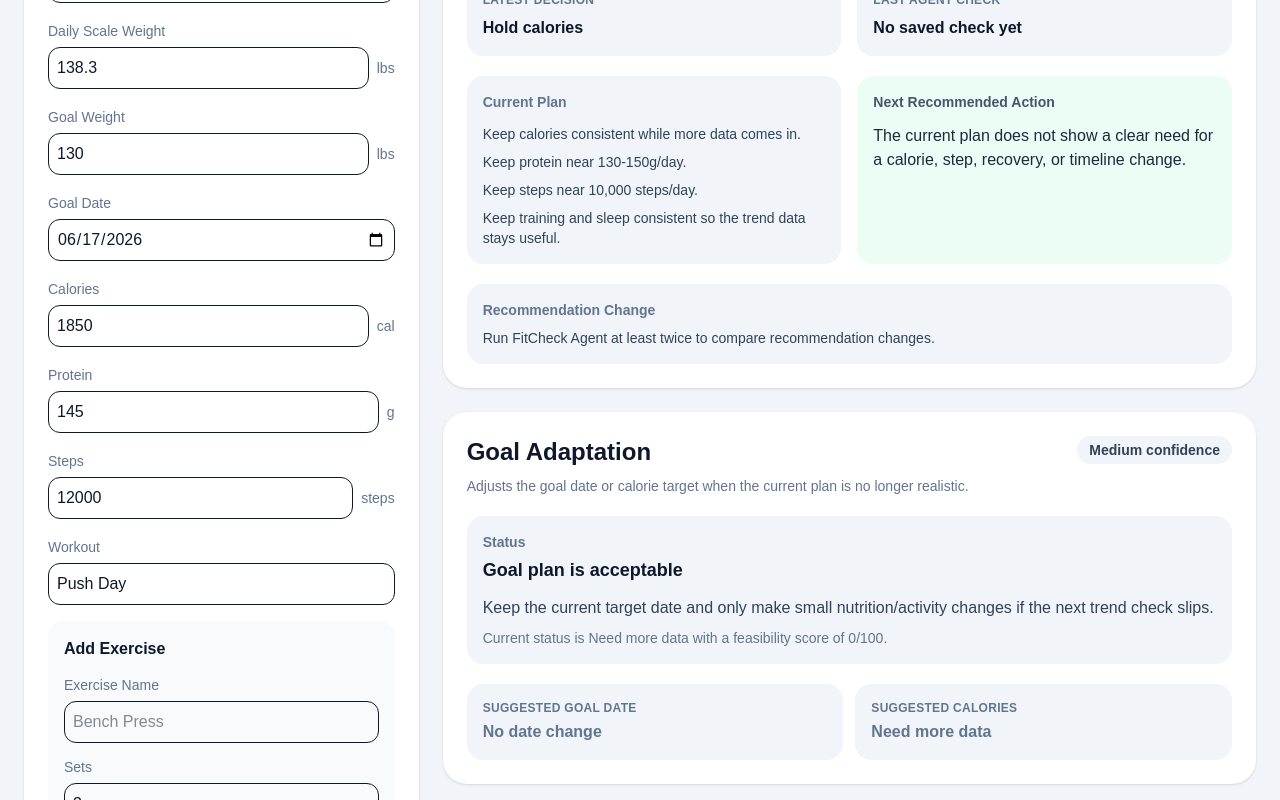
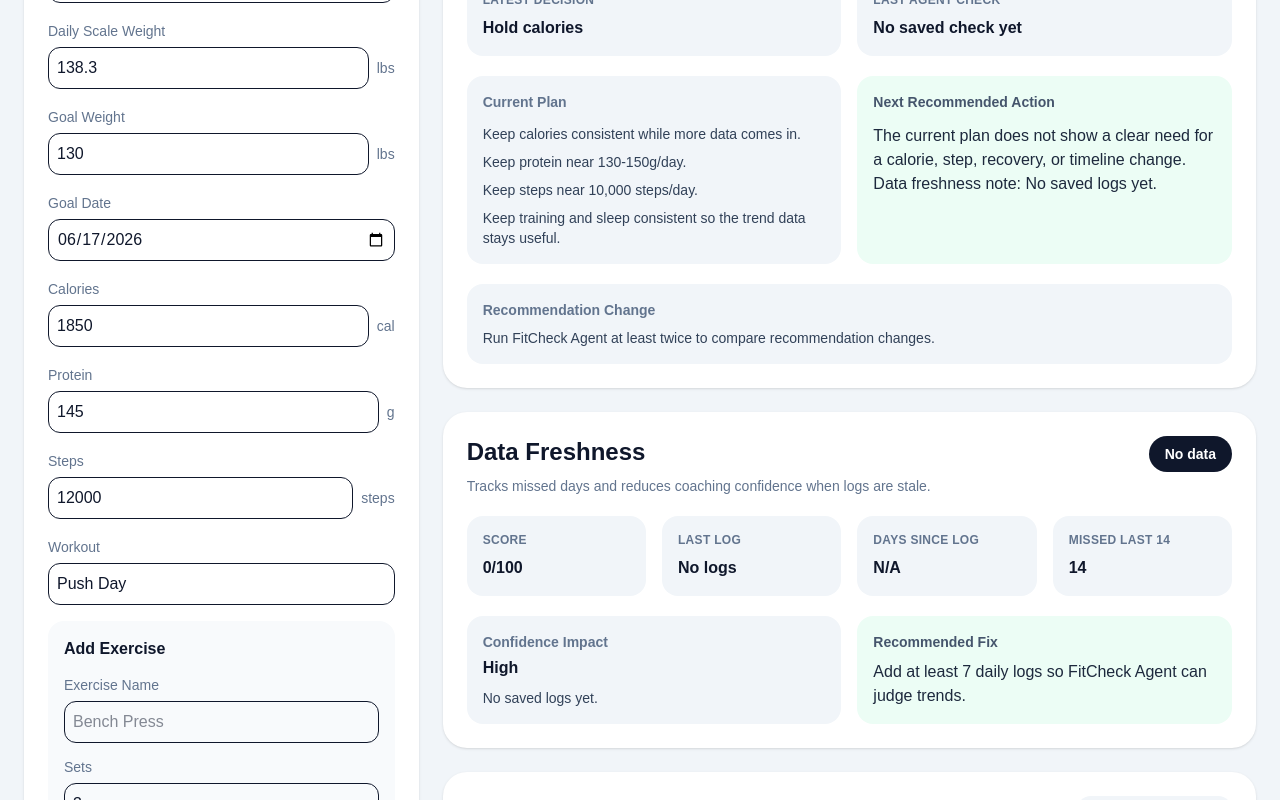
Before and after one commit to ayushs36/fitcheck-ai, a Next.js app: page / in a window 1280 px wide. Shown: the part 440-1240 px from the top of the page. Built offline with nearby package versions, Linux system fonts and the light colour scheme.

Commit message:
Add data freshness tracking

```diff
--- a/app/page.tsx
+++ b/app/page.tsx
@@ -33,6 +33,10 @@
   getWeeklyPlan,
 } from "@/lib/advancedInsights";
 import { createDemoAgentHistory, createDemoLogs } from "@/lib/demoData";
+import {
+  adjustDecisionForFreshness,
+  getDataFreshness,
+} from "@/lib/dataFreshness";
 
 import { Stat } from "@/components/Stat";
 
@@ -65,6 +69,8 @@
 import { NutritionTargetsCard } from "@/components/NutritionTargetsCard";
 
 import { RecoveryRiskCard } from "@/components/RecoveryRiskCard";
+
+import { DataFreshnessCard } from "@/components/DataFreshnessCard";
 
 const STORAGE_KEY = "fitcheck-logs-v1";
 const SETTINGS_KEY = "fitcheck-settings-v1";
@@ -702,7 +708,8 @@
     plateauStatus,
   });
 
-  const agentDecision = getAgentDecision({
+  const dataFreshness = getDataFreshness(sortedLogs);
+  const baseAgentDecision = getAgentDecision({
     goal,
     logsCount: logs.length,
     avgCalories,
@@ -716,6 +723,10 @@
     goalFeasibility,
     maintenanceEstimate,
   });
+  const agentDecision = adjustDecisionForFreshness(
+    baseAgentDecision,
+    dataFreshness
+  );
 
   const latestAgentCheck = agentHistory[0];
   const previousAgentCheck = agentHistory[1];
@@ -738,6 +749,7 @@
     goalFeasibility,
     maintenanceEstimate,
     agentDecision,
+    dataFreshness,
   };
   const goalAdaptation = getGoalAdaptation(advancedInsightInput);
   const nutritionTargets = getNutritionTargets(advancedInsightInput);
@@ -1333,6 +1345,7 @@
     maintenanceEstimate,
     goalFeasibility,
     agentDecision,
+    dataFreshness,
     logsCount: logs.length,
   };
 
@@ -1344,7 +1357,7 @@
       },
       body: JSON.stringify({
         question:
-  "Act as FitCheck Agent, an autonomous fitness coaching agent. Analyze the user's logs, moving average weight trend, calories, protein, steps, strength performance, goal timeline, plateau risk, maintenance estimate, and the rule-based agentDecision context. Treat agentDecision as the baseline decision engine output. If you disagree with it, explain why using the user's metrics. Return a structured plan with: Overall Status, Biggest Risk, Evidence, Decision Engine Action, Calorie Target, Protein Target, Step Target, Training Focus, Next 7-Day Action Plan, and Confidence Level. Be specific and practical.",
+  "Act as FitCheck Agent, an autonomous fitness coaching agent. Analyze the user's logs, moving average weight trend, calories, protein, steps, strength performance, goal timeline, plateau risk, maintenance estimate, dataFreshness, and the rule-based agentDecision context. Treat agentDecision as the baseline decision engine output. If dataFreshness is aging or stale, explicitly reduce confidence and recommend fresh logging before aggressive changes. If you disagree with the decision engine, explain why using the user's metrics. Return a structured plan with: Overall Status, Biggest Risk, Evidence, Decision Engine Action, Calorie Target, Protein Target, Step Target, Training Focus, Next 7-Day Action Plan, and Confidence Level. Be specific and practical.",
         context: agentContext,
       }),
     });
@@ -1447,6 +1460,8 @@
   latestAgentCheck={latestAgentCheck}
   previousAgentCheck={previousAgentCheck}
 />
+
+<DataFreshnessCard dataFreshness={dataFreshness} />
 
 <GoalAdaptationCard
   goalAdaptation={goalAdaptation}
--- /dev/null
+++ b/components/DataFreshnessCard.tsx
@@ -0,0 +1,77 @@
+import type { DataFreshness } from "@/types/fitness";
+
+export function DataFreshnessCard({
+  dataFreshness,
+}: {
+  dataFreshness: DataFreshness;
+}) {
+  return (
+    <section className="rounded-3xl bg-white p-6 shadow-sm">
+      <div className="flex flex-col gap-3 md:flex-row md:items-start md:justify-between">
+        <div>
+          <h2 className="text-2xl font-semibold">Data Freshness</h2>
+          <p className="mt-2 text-sm text-slate-500">
+            Tracks missed days and reduces coaching confidence when logs are
+            stale.
+          </p>
+        </div>
+
+        <span className="w-fit rounded-full bg-slate-900 px-4 py-2 text-sm font-semibold text-white">
+          {dataFreshness.status}
+        </span>
+      </div>
+
+      <div className="mt-5 grid gap-4 md:grid-cols-2 xl:grid-cols-4">
+        <FreshnessStat label="Score" value={`${dataFreshness.score}/100`} />
+        <FreshnessStat
+          label="Last Log"
+          value={dataFreshness.lastLogDate ?? "No logs"}
+        />
+        <FreshnessStat
+          label="Days Since Log"
+          value={
+            dataFreshness.daysSinceLastLog === null
+              ? "N/A"
+              : `${dataFreshness.daysSinceLastLog}`
+          }
+        />
+        <FreshnessStat
+          label="Missed Last 14"
+          value={`${dataFreshness.missedDaysLast14}`}
+        />
+      </div>
+
+      <div className="mt-5 grid gap-4 md:grid-cols-2">
+        <div className="rounded-2xl bg-slate-100 p-4">
+          <p className="text-sm font-semibold text-slate-500">
+            Confidence Impact
+          </p>
+          <p className="mt-1 font-semibold text-slate-900">
+            {dataFreshness.confidenceImpact}
+          </p>
+          <p className="mt-2 text-sm text-slate-700">{dataFreshness.message}</p>
+        </div>
+
+        <div className="rounded-2xl bg-emerald-50 p-4">
+          <p className="text-sm font-semibold text-slate-600">
+            Recommended Fix
+          </p>
+          <p className="mt-2 text-slate-800">
+            {dataFreshness.recommendation}
+          </p>
+        </div>
+      </div>
+    </section>
+  );
+}
+
+function FreshnessStat({ label, value }: { label: string; value: string }) {
+  return (
+    <div className="rounded-2xl bg-slate-100 p-4">
+      <p className="text-xs font-semibold uppercase tracking-wide text-slate-500">
+        {label}
+      </p>
+      <p className="mt-2 font-semibold text-slate-900">{value}</p>
+    </div>
+  );
+}
--- /dev/null
+++ b/lib/dataFreshness.ts
@@ -0,0 +1,180 @@
+import type { AgentDecision, DataFreshness, LogEntry } from "@/types/fitness";
+
+const DAY_MS = 1000 * 60 * 60 * 24;
+
+export function getDataFreshness(logs: LogEntry[]): DataFreshness {
+  const sortedLogs = [...logs].sort((a, b) => a.date.localeCompare(b.date));
+
+  if (sortedLogs.length === 0) {
+    return {
+      score: 0,
+      status: "No data",
+      lastLogDate: null,
+      daysSinceLastLog: null,
+      missedDaysLast14: 14,
+      longestGapDays: 0,
+      confidenceImpact: "High",
+      message: "No saved logs yet.",
+      recommendation:
+        "Add at least 7 daily logs so FitCheck Agent can judge trends.",
+    };
+  }
+
+  const today = startOfDay(new Date());
+  const loggedDates = new Set(sortedLogs.map((log) => log.date));
+  const latestLog = sortedLogs[sortedLogs.length - 1];
+  const latestDate = parseLogDate(latestLog.date);
+  const daysSinceLastLog = Math.max(
+    0,
+    Math.floor((today.getTime() - latestDate.getTime()) / DAY_MS)
+  );
+  const missedDaysLast14 = countMissedDays(loggedDates, today, 14);
+  const longestGapDays = getLongestGapDays(sortedLogs);
+  const score = Math.max(
+    0,
+    Math.min(
+      100,
+      100 - daysSinceLastLog * 15 - missedDaysLast14 * 3 - longestGapDays * 5
+    )
+  );
+
+  let status: DataFreshness["status"] = "Fresh";
+  let confidenceImpact: DataFreshness["confidenceImpact"] = "None";
+
+  if (score < 45 || daysSinceLastLog >= 5) {
+    status = "Stale";
+    confidenceImpact = "High";
+  } else if (score < 70 || daysSinceLastLog >= 3) {
+    status = "Aging";
+    confidenceImpact = "Moderate";
+  } else if (score < 85 || missedDaysLast14 >= 3) {
+    status = "Fresh";
+    confidenceImpact = "Slight";
+  }
+
+  return {
+    score,
+    status,
+    lastLogDate: latestLog.date,
+    daysSinceLastLog,
+    missedDaysLast14,
+    longestGapDays,
+    confidenceImpact,
+    message: getFreshnessMessage(status, daysSinceLastLog, missedDaysLast14),
+    recommendation: getFreshnessRecommendation(status),
+  };
+}
+
+export function adjustDecisionForFreshness(
+  decision: AgentDecision,
+  freshness: DataFreshness
+): AgentDecision {
+  if (freshness.confidenceImpact === "None") {
+    return decision;
+  }
+
+  return {
+    ...decision,
+    confidence: downgradeConfidence(decision.confidence, freshness),
+    rationale: `${decision.rationale} Data freshness note: ${freshness.message}`,
+  };
+}
+
+function countMissedDays(
+  loggedDates: Set<string>,
+  today: Date,
+  windowDays: number
+) {
+  let missedDays = 0;
+
+  for (let offset = 0; offset < windowDays; offset += 1) {
+    const date = new Date(today);
+    date.setDate(today.getDate() - offset);
+
+    if (!loggedDates.has(date.toISOString().slice(0, 10))) {
+      missedDays += 1;
+    }
+  }
+
+  return missedDays;
+}
+
+function getLongestGapDays(logs: LogEntry[]) {
+  if (logs.length < 2) return 0;
+
+  return logs.slice(1).reduce((longestGap, log, index) => {
+    const previousDate = parseLogDate(logs[index].date);
+    const currentDate = parseLogDate(log.date);
+    const gapBetweenLogs = Math.max(
+      0,
+      Math.floor((currentDate.getTime() - previousDate.getTime()) / DAY_MS) - 1
+    );
+
+    return Math.max(longestGap, gapBetweenLogs);
+  }, 0);
+}
+
+function getFreshnessMessage(
+  status: DataFreshness["status"],
+  daysSinceLastLog: number,
+  missedDaysLast14: number
+) {
+  if (status === "Stale") {
+    return `Latest log is ${daysSinceLastLog} day${
+      daysSinceLastLog === 1 ? "" : "s"
+    } old, so agent confidence should be reduced.`;
+  }
+
+  if (status === "Aging") {
+    return `Latest data is aging and ${missedDaysLast14} of the last 14 days are missing.`;
+  }
+
+  return `Data is current enough for normal coaching, with ${missedDaysLast14} missed day${
+    missedDaysLast14 === 1 ? "" : "s"
+  } in the last 14.`;
+}
+
+function getFreshnessRecommendation(status: DataFreshness["status"]) {
+  if (status === "Stale") {
+    return "Log today before making calorie or timeline changes.";
+  }
+
+  if (status === "Aging") {
+    return "Add 1-2 fresh logs before treating trend changes as decisive.";
+  }
+
+  if (status === "No data") {
+    return "Start with a daily weight, calorie, protein, step, and workout log.";
+  }
+
+  return "Keep logging daily to preserve high-confidence recommendations.";
+}
+
+function downgradeConfidence(
+  confidence: AgentDecision["confidence"],
+  freshness: DataFreshness
+): AgentDecision["confidence"] {
+  if (freshness.confidenceImpact === "High") {
+    return "Low";
+  }
+
+  if (freshness.confidenceImpact === "Moderate" && confidence === "High") {
+    return "Medium";
+  }
+
+  if (freshness.confidenceImpact === "Slight" && confidence === "High") {
+    return "Medium";
+  }
+
+  return confidence;
+}
+
+function parseLogDate(date: string) {
+  return startOfDay(new Date(`${date}T00:00:00`));
+}
+
+function startOfDay(date: Date) {
+  const normalized = new Date(date);
+  normalized.setHours(0, 0, 0, 0);
+  return normalized;
+}
--- a/types/fitness.ts
+++ b/types/fitness.ts
@@ -119,3 +119,15 @@
   drivers: string[];
   recommendation: string;
 };
+
+export type DataFreshness = {
+  score: number;
+  status: "No data" | "Fresh" | "Aging" | "Stale";
+  lastLogDate: string | null;
+  daysSinceLastLog: number | null;
+  missedDaysLast14: number;
+  longestGapDays: number;
+  confidenceImpact: "None" | "Slight" | "Moderate" | "High";
+  message: string;
+  recommendation: string;
+};
```
